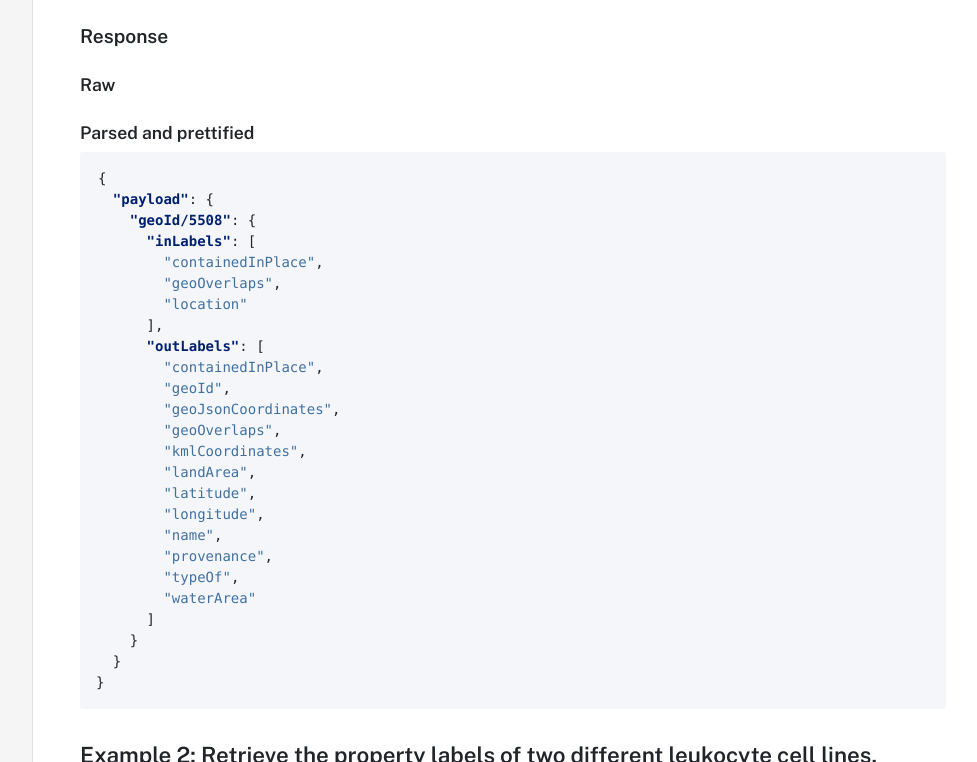
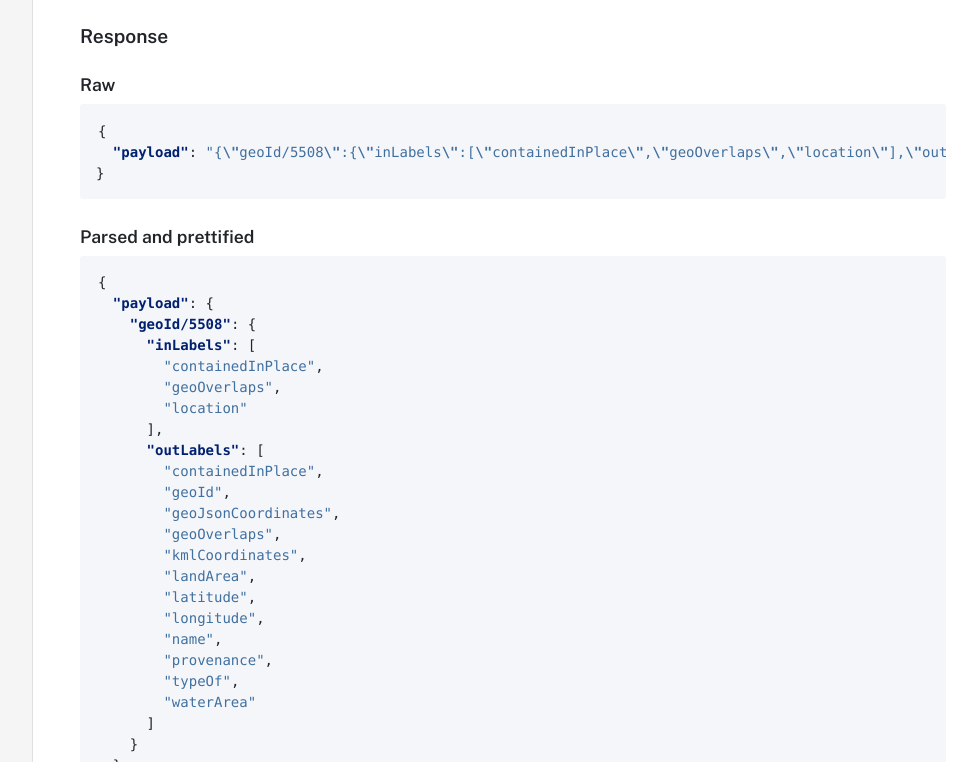
Before and after one commit to datacommonsorg/docsite, a Jekyll site: the page built from api/rest/property_label.md, in a window 1280 px wide and 900 px high, scrolled down 1803 px, cut to the strip 138-900 px from the top of the window. Shown: the whole strip, without its empty margins (287-1264 px from the left). Built offline with Jekyll 4.4.1, drawn with Linux system fonts in a browser that asks for light colours; comment, search, counter and statistics services are not loaded.

Commit message:
changes re comments

````diff
--- a/api/rest/property_label.md
+++ b/api/rest/property_label.md
@@ -112,7 +112,11 @@ curl --request POST \
 
 ##### Raw
 
-
+```json
+{
+  "payload": "{\"geoId/5508\":{\"inLabels\":[\"containedInPlace\",\"geoOverlaps\",\"location\"],\"outLabels\":[\"containedInPlace\",\"geoId\",\"geoJsonCoordinates\",\"geoOverlaps\",\"kmlCoordinates\",\"landArea\",\"latitude\",\"longitude\",\"name\",\"provenance\",\"typeOf\",\"waterArea\"]}}"
+}
+```
 
 ##### Parsed and prettified
 
````
